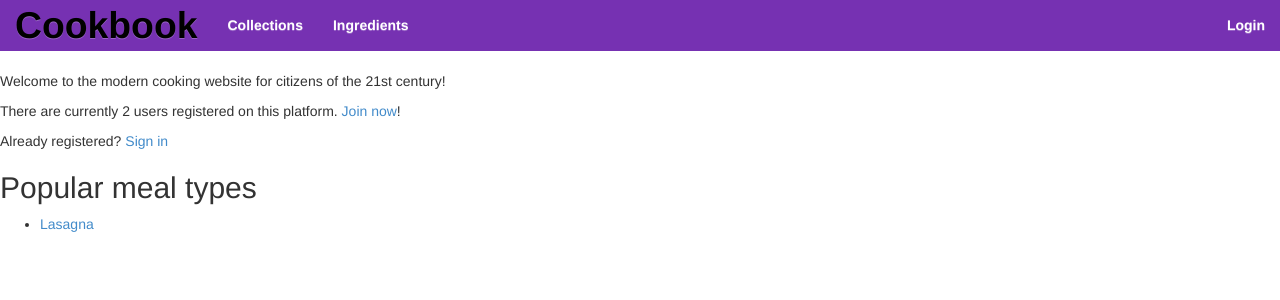
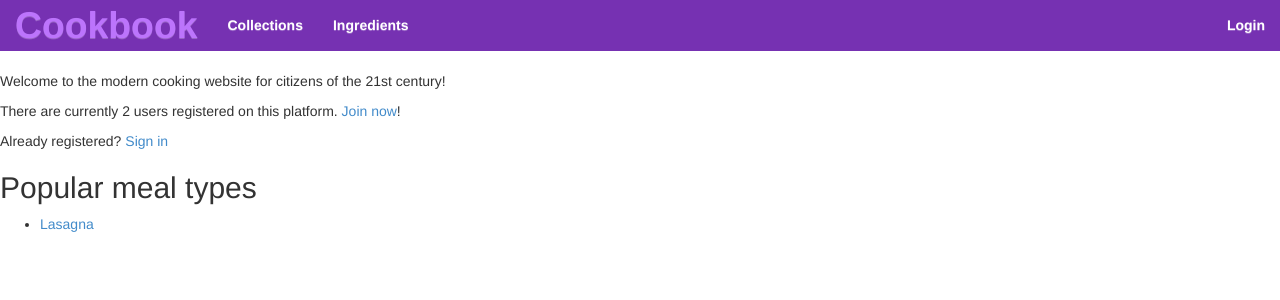
Before and after one commit to spacekookie/cookbook, a Django app: page / in a window 1280 px wide. Shown: the top 300 px of the page. Run offline with Django 3.2, Linux system fonts and the light colour scheme; data comes from the database, SQL or seed files in the repository; both versions use the stored data as it was after the commit; some libraries are stand-ins or nearby versions.

Commit message:
Updating some data in the db for testing

```diff
--- a/cookbook/static/css/cookbook.css
+++ b/cookbook/static/css/cookbook.css
@@ -13,7 +13,7 @@
     background-color:black;
 }
 .navbar-custom .navbar-brand {
-    color:#000;
+    color:#bc74fc !important;
     font-size: 28pt;
 }
 
```
Also changed, not shown: cookbook/db.sqlite3.
